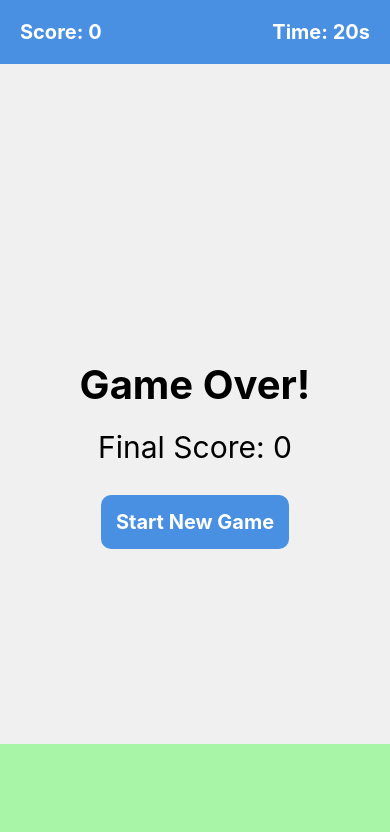
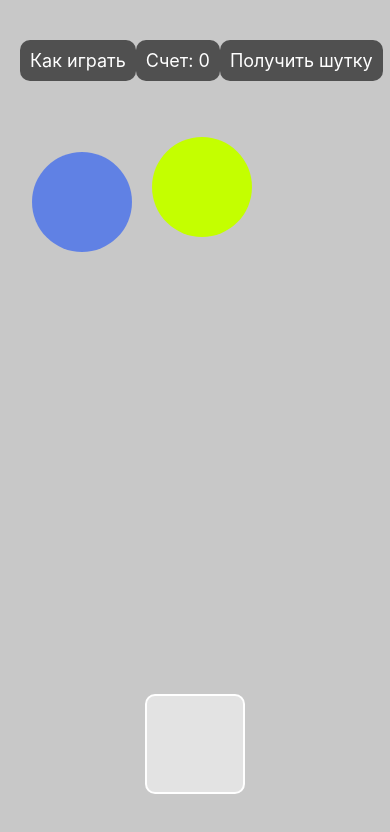
Before and after one commit to oVaiNik/mobile-develop, a React Native app in the folder arsenNikiforovCLI/: screen / in a window 390 px wide. Shown: the top 832 px of the page. Built offline with nearby package versions, Linux system fonts and the light colour scheme.

Commit message:
добавил API для шуток. Но сломал шарики. Буду чинить. Пока запушил версию

```diff
--- a/arsenNikiforovCLI/App.js
+++ b/arsenNikiforovCLI/App.js
@@ -1,63 +1,79 @@
-import React, {useState, useEffect, useCallback, useRef} from 'react';
+// App.js
+import React, {useState, useEffect, useCallback} from 'react';
 import {
   View,
+  TouchableOpacity,
+  Animated,
   Text,
   StyleSheet,
   Dimensions,
   PanResponder,
-  Animated,
-  TouchableOpacity,
+  Modal,
+  Pressable,
 } from 'react-native';
 
 const {width, height} = Dimensions.get('window');
 
-const GAME_DURATION = 20000; // 20 seconds
-const MAX_BUBBLE_SIZE = 100;
-const BUBBLE_GROWTH_DURATION = 2000;
-const BUBBLE_LIFESPAN = 5000;
+const randomColor = () => {
+  return `hsl(${Math.random() * 360}, 100%, 50%)`;
+};
 
 const randomPosition = () => ({
-  x: Math.random() * (width - MAX_BUBBLE_SIZE),
-  y: Math.random() * (height - MAX_BUBBLE_SIZE - 100) + 100, // Avoid top area
+  x: Math.random() * (width - 100),
+  y: Math.random() * (height - 300), // Избегаем пересечения с корзиной
 });
 
-const Bubble = ({id, onPop, onDrag}) => {
-  const position = useRef(randomPosition()).current;
-  const [pan] = useState(new Animated.ValueXY());
-  const scale = useRef(new Animated.Value(0)).current;
+const Bubble = ({id, removeBubble, onDrag, basket, gameOver}) => {
+  const [scale] = useState(new Animated.Value(0));
+  const [opacity] = useState(new Animated.Value(1));
+  const initialPosition = randomPosition();
+  const [pan] = useState(new Animated.ValueXY({x: 0, y: 0}));
+  const [color] = useState(randomColor());
 
   useEffect(() => {
-    const growAnimation = Animated.timing(scale, {
+    // Анимация появления и исчезновения пузыря
+    const animations = Animated.parallel([
+      Animated.spring(scale, {
         toValue: 1,
-      duration: BUBBLE_GROWTH_DURATION,
-      useNativeDriver: true,
-    });
+        friction: 5,
+        tension: 40,
+        useNativeDriver: false, // Устанавливаем false для избегания конфликтов (а то че-то с версиями связано)
+      }),
+      Animated.timing(opacity, {
+        toValue: 0,
+        duration: 3000,
+        delay: 2000,
+        useNativeDriver: false,
+      }),
+    ]);
 
-    const popAnimation = Animated.timing(scale, {
-      toValue: 0,
-      duration: 200,
-      delay: BUBBLE_LIFESPAN - 200,
-      useNativeDriver: true,
-    });
-
-    Animated.sequence([growAnimation, popAnimation]).start(() => onPop(id));
+    animations.start(() => removeBubble(id));
 
     return () => {
-      growAnimation.stop();
-      popAnimation.stop();
+      animations.stop();
     };
   }, []);
 
-  const panResponder = useRef(
-    PanResponder.create({
-      onStartShouldSetPanResponder: () => true,
+  const panResponder = PanResponder.create({
+    onStartShouldSetPanResponder: () => !gameOver,
     onPanResponderMove: Animated.event([null, {dx: pan.x, dy: pan.y}], {
       useNativeDriver: false,
     }),
-      onPanResponderRelease: (_, gestureState) => {
-        if (gestureState.moveY > height - 100) {
-          onDrag(id);
+    onPanResponderRelease: (evt, gestureState) => {
+      const finalX = initialPosition.x + gestureState.dx;
+      const finalY = initialPosition.y + gestureState.dy;
+
+      if (
+        finalX + 50 > basket.x &&
+        finalX + 50 < basket.x + basket.width &&
+        finalY + 50 > basket.y &&
+        finalY + 50 < basket.y + basket.height
+      ) {
+        // Пузырь в корзине
+        onDrag();
+        removeBubble(id);
       } else {
+        // Возвращаем пузырь на место
         Animated.spring(pan, {
           toValue: {x: 0, y: 0},
           friction: 5,
@@ -65,8 +81,7 @@ const Bubble = ({id, onPop, onDrag}) => {
         }).start();
       }
     },
-    }),
-  ).current;
+  });
 
   return (
     <Animated.View
@@ -74,9 +89,12 @@ const Bubble = ({id, onPop, onDrag}) => {
       style={[
         styles.bubble,
         {
-          transform: [{translateX: pan.x}, {translateY: pan.y}, {scale: scale}],
-          left: position.x,
-          top: position.y,
+          backgroundColor: color,
+          opacity,
+          transform: [{scale}, {translateX: pan.x}, {translateY: pan.y}],
+          position: 'absolute',
+          left: initialPosition.x,
+          top: initialPosition.y,
         },
       ]}
     />
@@ -85,143 +103,317 @@ const Bubble = ({id, onPop, onDrag}) => {
 
 const App = () => {
   const [bubbles, setBubbles] = useState([]);
+  const [showHint, setShowHint] = useState(true);
+  const [hintOpacity] = useState(new Animated.Value(1));
   const [score, setScore] = useState(0);
-  const [gameActive, setGameActive] = useState(false);
-  const [timeLeft, setTimeLeft] = useState(GAME_DURATION / 1000);
+  const [backgroundColor, setBackgroundColor] = useState(new Animated.Value(0));
+  const [modalVisible, setModalVisible] = useState(false);
+  const [gameOver, setGameOver] = useState(false);
+  const [joke, setJoke] = useState(null);
+  const [jokeModalVisible, setJokeModalVisible] = useState(false);
 
-  const startGame = useCallback(() => {
-    setGameActive(true);
-    setScore(0);
-    setTimeLeft(GAME_DURATION / 1000);
-    setBubbles([]);
+  const basket = {
+    x: width / 2 - 50,
+    y: height - 150,
+    width: 100,
+    height: 100,
+  };
+
+  const addBubble = useCallback(() => {
+    const id = Date.now();
+    setBubbles(prevBubbles => [...prevBubbles, {id}]);
+
+    if (showHint) {
+      Animated.timing(hintOpacity, {
+        toValue: 0,
+        duration: 500,
+        useNativeDriver: true,
+      }).start(() => setShowHint(false));
+    }
+  }, [showHint]);
+
+  const removeBubble = useCallback(id => {
+    setBubbles(prevBubbles => prevBubbles.filter(bubble => bubble.id !== id));
+  }, []);
+
+  const onDrag = useCallback(() => {
+    setScore(prevScore => prevScore + 5);
   }, []);
 
   useEffect(() => {
-    if (gameActive) {
-      const interval = setInterval(() => {
-        setTimeLeft(prevTime => {
-          if (prevTime <= 1) {
-            clearInterval(interval);
-            setGameActive(false);
-            return 0;
-          }
-          return prevTime - 1;
-        });
-      }, 1000);
-
+    if (!gameOver) {
+      // Интервал для добавления пузырей
+      const interval = setInterval(addBubble, 2000);
       return () => clearInterval(interval);
     }
-  }, [gameActive]);
+  }, [addBubble, gameOver]);
 
   useEffect(() => {
-    if (gameActive) {
-      const interval = setInterval(() => {
-        setBubbles(prevBubbles => [...prevBubbles, {id: Date.now()}]);
-      }, 1000);
+    // Анимация фона в зависимости от счета
+    Animated.timing(backgroundColor, {
+      toValue: score,
+      duration: 1000,
+      useNativeDriver: false,
+    }).start();
+  }, [score]);
 
-      return () => clearInterval(interval);
-    }
-  }, [gameActive]);
+  useEffect(() => {
+    // Таймер для окончания игры через 20 секунд
+    const timer = setTimeout(() => {
+      setGameOver(true);
+    }, 20000);
 
-  const handlePop = useCallback(id => {
-    setBubbles(prevBubbles => prevBubbles.filter(bubble => bubble.id !== id));
+    return () => clearTimeout(timer);
   }, []);
 
-  const handleDrag = useCallback(id => {
-    setBubbles(prevBubbles => prevBubbles.filter(bubble => bubble.id !== id));
-    setScore(prevScore => prevScore + 1);
+  const interpolatedBackgroundColor = backgroundColor.interpolate({
+    inputRange: [0, 50, 100],
+    outputRange: [
+      'rgb(200, 200, 200)',
+      'rgb(150, 200, 250)',
+      'rgb(100, 250, 150)',
+    ],
+  });
+
+  const toggleModal = () => {
+    setModalVisible(!modalVisible);
+  };
+
+  const fetchJoke = useCallback(() => {
+    fetch('https://official-joke-api.appspot.com/jokes/random')
+      .then(response => response.json())
+      .then(data => {
+        setJoke(data);
+        setJokeModalVisible(true);
+      })
+      .catch(error => console.error(error));
   }, []);
 
+  if (gameOver) {
     return (
-    <View style={styles.container}>
+      <View style={styles.gameOverContainer}>
+        <Text style={styles.gameOverText}>Игра окончена!</Text>
+        <Text style={styles.finalScoreText}>Ваш счет: {score}</Text>
+      </View>
+    );
+  }
+
+  return (
+    <Animated.View
+      style={[
+        styles.container,
+        {backgroundColor: interpolatedBackgroundColor},
+      ]}>
       <View style={styles.header}>
-        <Text style={styles.scoreText}>Score: {score}</Text>
-        <Text style={styles.timerText}>Time: {timeLeft}s</Text>
+        <TouchableOpacity style={styles.infoButton} onPress={toggleModal}>
+          <Text style={styles.infoButtonText}>Как играть</Text>
+        </TouchableOpacity>
+        <View style={styles.scoreContainer}>
+          <Text style={styles.scoreText}>Счет: {score}</Text>
+        </View>
+        <TouchableOpacity style={styles.jokeButton} onPress={fetchJoke}>
+          <Text style={styles.jokeButtonText}>Получить шутку</Text>
+        </TouchableOpacity>
       </View>
 
-      {gameActive ? (
-        bubbles.map(bubble => (
+      <TouchableOpacity style={styles.touchable} onPress={addBubble}>
+        {bubbles.map(bubble => (
           <Bubble
             key={bubble.id}
             id={bubble.id}
-            onPop={handlePop}
-            onDrag={handleDrag}
+            removeBubble={removeBubble}
+            onDrag={onDrag}
+            basket={basket}
+            gameOver={gameOver}
           />
-        ))
-      ) : (
-        <View style={styles.gameOverContainer}>
-          <Text style={styles.gameOverText}>Game Over!</Text>
-          <Text style={styles.finalScoreText}>Final Score: {score}</Text>
-          <TouchableOpacity style={styles.startButton} onPress={startGame}>
-            <Text style={styles.startButtonText}>Start New Game</Text>
-          </TouchableOpacity>
-        </View>
+        ))}
+
+        {showHint && (
+          <Animated.View style={[styles.hintContainer, {opacity: hintOpacity}]}>
+            <Text style={styles.hintText}>
+              Нажмите на экран, чтобы создавать пузырьки!
+            </Text>
+          </Animated.View>
         )}
 
-      <View style={styles.basket} />
+        {/* Корзина */}
+        <View
+          style={[
+            styles.basket,
+            {
+              position: 'absolute',
+              left: basket.x,
+              top: basket.y,
+              width: basket.width,
+              height: basket.height,
+            },
+          ]}
+        />
+      </TouchableOpacity>
+
+      {/* Модальное окно "Как играть" */}
+      <Modal
+        animationType="slide"
+        transparent={true}
+        visible={modalVisible}
+        onRequestClose={toggleModal}>
+        <View style={styles.modalBackground}>
+          <View style={styles.modalContainer}>
+            <Text style={styles.modalTitle}>Как играть</Text>
+            <Text style={styles.modalText}>
+              Нажимайте на экран, чтобы создавать пузырьки. Перетаскивайте их в
+              корзину, чтобы заработать больше очков. Пузырьки исчезают через
+              несколько секунд, так что действуйте быстро!
+            </Text>
+            <Pressable style={styles.closeButton} onPress={toggleModal}>
+              <Text style={styles.closeButtonText}>Закрыть</Text>
+            </Pressable>
           </View>
+        </View>
+      </Modal>
+
+      {/* Модальное окно для шутки */}
+      <Modal
+        animationType="slide"
+        transparent={true}
+        visible={jokeModalVisible}
+        onRequestClose={() => setJokeModalVisible(false)}>
+        <View style={styles.modalBackground}>
+          <View style={styles.modalContainer}>
+            <Text style={styles.modalTitle}>Шутка</Text>
+            {joke && (
+              <>
+                <Text style={styles.modalText}>{joke.setup}</Text>
+                <Text style={styles.modalText}>{joke.punchline}</Text>
+              </>
+            )}
+            <Pressable
+              style={styles.closeButton}
+              onPress={() => setJokeModalVisible(false)}>
+              <Text style={styles.closeButtonText}>Закрыть</Text>
+            </Pressable>
+          </View>
+        </View>
+      </Modal>
+    </Animated.View>
   );
 };
 
 const styles = StyleSheet.create({
   container: {
     flex: 1,
-    backgroundColor: '#f0f0f0',
   },
-  header: {
-    flexDirection: 'row',
-    justifyContent: 'space-between',
-    padding: 20,
-    backgroundColor: '#4a90e2',
-  },
-  scoreText: {
-    fontSize: 20,
-    fontWeight: 'bold',
-    color: 'white',
-  },
-  timerText: {
-    fontSize: 20,
-    fontWeight: 'bold',
-    color: 'white',
+  touchable: {
+    flex: 1,
   },
   bubble: {
     position: 'absolute',
-    width: MAX_BUBBLE_SIZE,
-    height: MAX_BUBBLE_SIZE,
-    borderRadius: MAX_BUBBLE_SIZE / 2,
-    backgroundColor: 'rgba(255, 0, 0, 0.7)',
+    width: 100,
+    height: 100,
+    borderRadius: 50,
+  },
+  hintContainer: {
+    position: 'absolute',
+    top: height / 2 - 50,
+    width: '100%',
+    alignItems: 'center',
+  },
+  hintText: {
+    color: '#fff',
+    fontSize: 18,
+    backgroundColor: 'rgba(0, 0, 0, 0.6)',
+    padding: 10,
+    borderRadius: 10,
+  },
+  header: {
+    position: 'absolute',
+    top: 40,
+    width: '100%',
+    flexDirection: 'row',
+    justifyContent: 'space-between',
+    paddingHorizontal: 20,
+    zIndex: 1,
+  },
+  infoButton: {
+    backgroundColor: 'rgba(0, 0, 0, 0.6)',
+    padding: 10,
+    borderRadius: 10,
+  },
+  infoButtonText: {
+    color: '#fff',
+    fontSize: 18,
+  },
+  jokeButton: {
+    backgroundColor: 'rgba(0, 0, 0, 0.6)',
+    padding: 10,
+    borderRadius: 10,
+  },
+  jokeButtonText: {
+    color: '#fff',
+    fontSize: 18,
+  },
+  scoreContainer: {
+    backgroundColor: 'rgba(0, 0, 0, 0.6)',
+    padding: 10,
+    borderRadius: 10,
+  },
+  scoreText: {
+    color: '#fff',
+    fontSize: 18,
+  },
+  modalBackground: {
+    flex: 1,
+    backgroundColor: 'rgba(0, 0, 0, 0.5)',
+    justifyContent: 'center',
+    alignItems: 'center',
+  },
+  modalContainer: {
+    width: '80%',
+    backgroundColor: '#fff',
+    borderRadius: 20,
+    padding: 20,
+    alignItems: 'center',
+  },
+  modalTitle: {
+    fontSize: 24,
+    marginBottom: 15,
+    fontWeight: 'bold',
+  },
+  modalText: {
+    fontSize: 16,
+    textAlign: 'center',
+  },
+  closeButton: {
+    marginTop: 20,
+    backgroundColor: '#2196F3',
+    borderRadius: 10,
+    padding: 10,
+    elevation: 2,
+  },
+  closeButtonText: {
+    color: '#fff',
+    fontSize: 18,
   },
   basket: {
-    position: 'absolute',
-    bottom: 0,
-    left: 0,
-    right: 0,
-    height: 100,
-    backgroundColor: 'rgba(0, 255, 0, 0.3)',
+    backgroundColor: 'rgba(255, 255, 255, 0.5)',
+    borderColor: '#fff',
+    borderWidth: 2,
+    borderRadius: 10,
   },
   gameOverContainer: {
     flex: 1,
     justifyContent: 'center',
     alignItems: 'center',
+    backgroundColor: '#000',
   },
   gameOverText: {
-    fontSize: 40,
-    fontWeight: 'bold',
+    color: '#fff',
+    fontSize: 32,
     marginBottom: 20,
   },
   finalScoreText: {
-    fontSize: 30,
-    marginBottom: 30,
-  },
-  startButton: {
-    backgroundColor: '#4a90e2',
-    padding: 15,
-    borderRadius: 10,
-  },
-  startButtonText: {
-    color: 'white',
-    fontSize: 20,
-    fontWeight: 'bold',
+    color: '#fff',
+    fontSize: 24,
   },
 });
 
```
Lines whose indentation alone changed are shown as unchanged.
